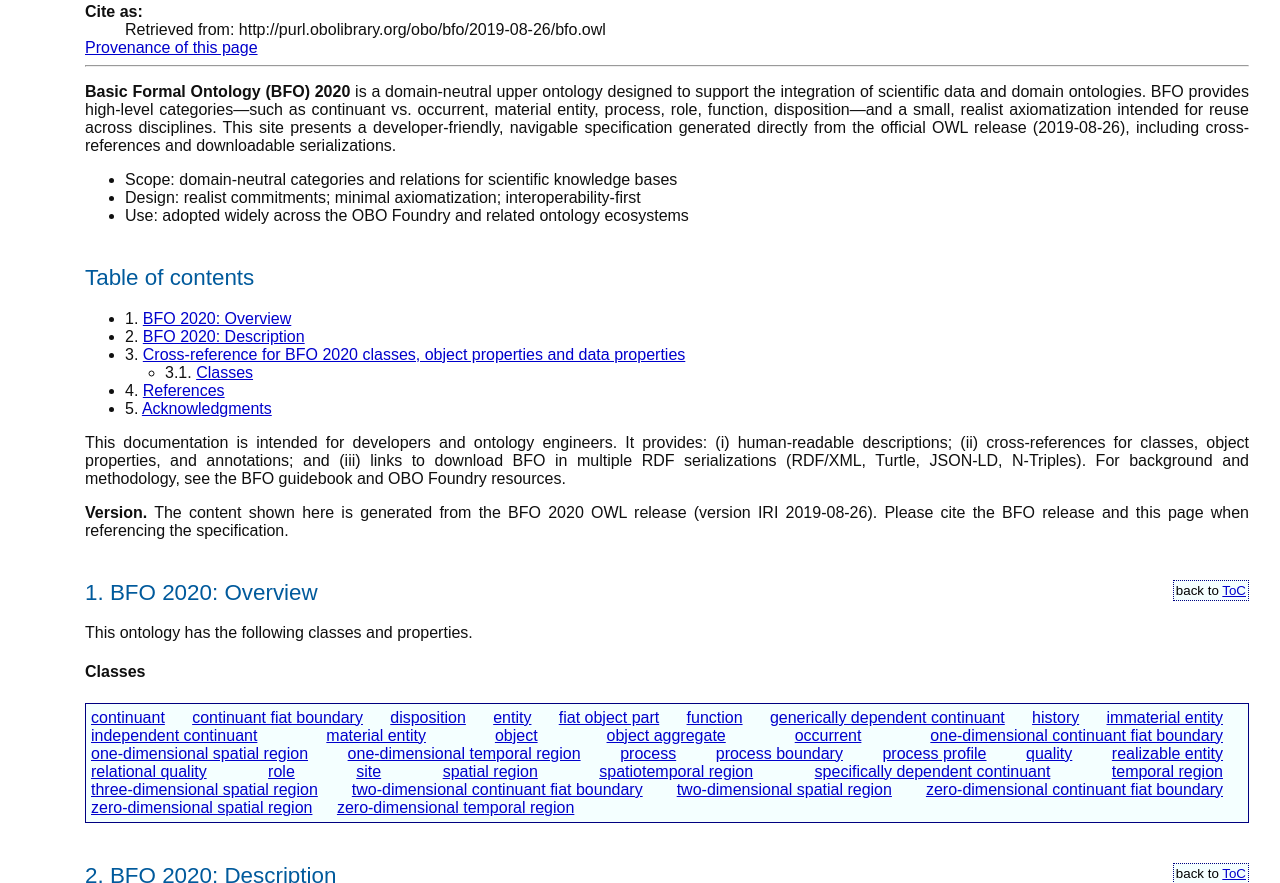
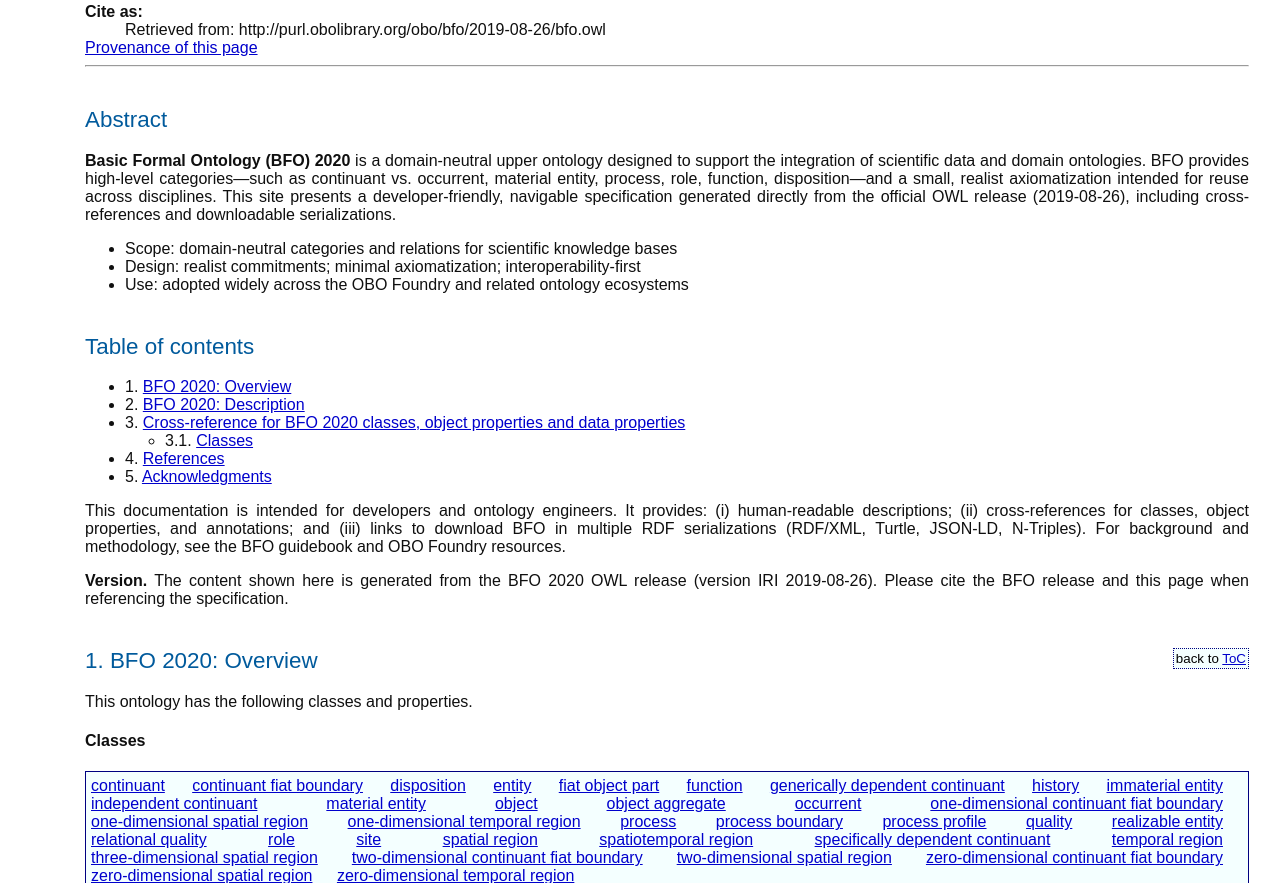
Before and after one commit to tinazunner/bfo-2020-docs, a plain HTML site: page bfo-2020/index-en.html in a window 1280 px wide. Shown: the part 1673-2556 px from the top of the page. Drawn offline with Linux system fonts and the light colour scheme.

Commit message:
Restore Abstract header

```diff
--- a/bfo-2020/index-en.html
+++ b/bfo-2020/index-en.html
@@ -93,7 +93,8 @@
 <div>
 <span>Ontology Specification Draft</span>
 </div>
-</div>     <div id="abstract"></div>
+</div>     <h2>Abstract</h2>
+<div id="abstract"></div>
 <div id="toc"></div>     <div id="introduction"></div>
 	  <div id="nstable"></div>
      <div id="overview"></div>
```
